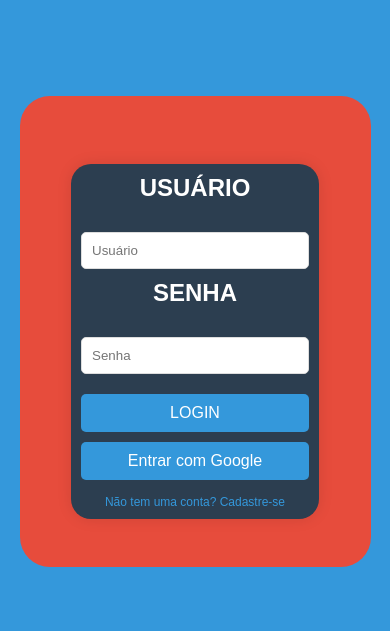
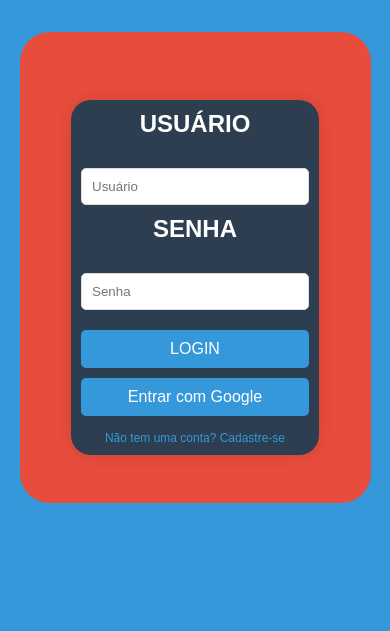
Before and after one commit to Wellandradexix100/projeto-integrador-2, a plain HTML site: page index.html in a window 390 px wide. Shown: the part 213-844 px from the top of the page. Drawn offline with Linux system fonts and the light colour scheme.

Commit message:
juro que foi o ultimo

```diff
--- a/src/styles/styles.css
+++ b/src/styles/styles.css
@@ -158,7 +158,7 @@ body {
   .piece-red {
     border-radius: 30px;
     margin: auto;
-    margin-bottom: 4rem;
+    margin-bottom: 8rem;
     width: 90%;
     height: auto;
     font-size: 40px;
```
